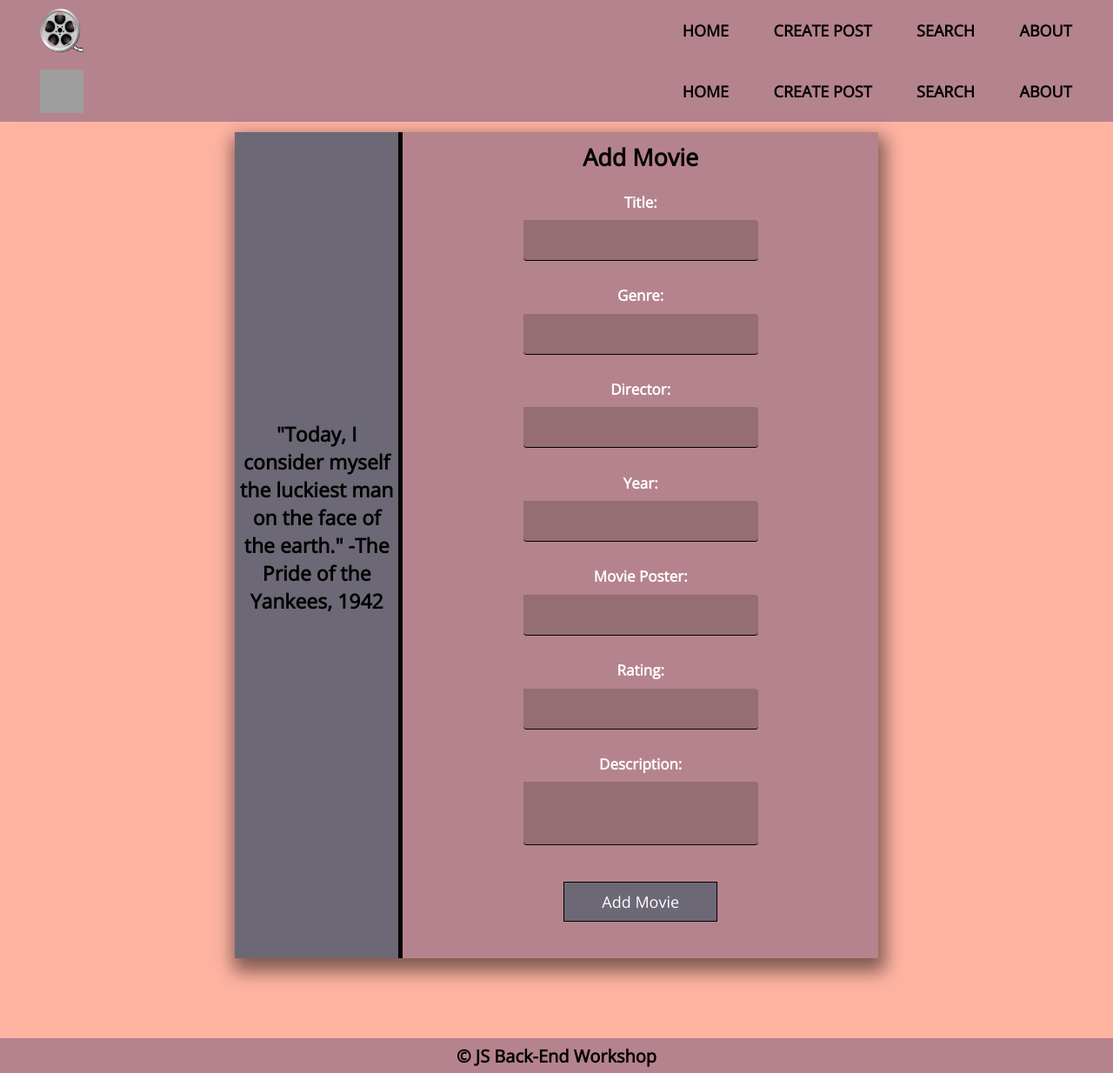
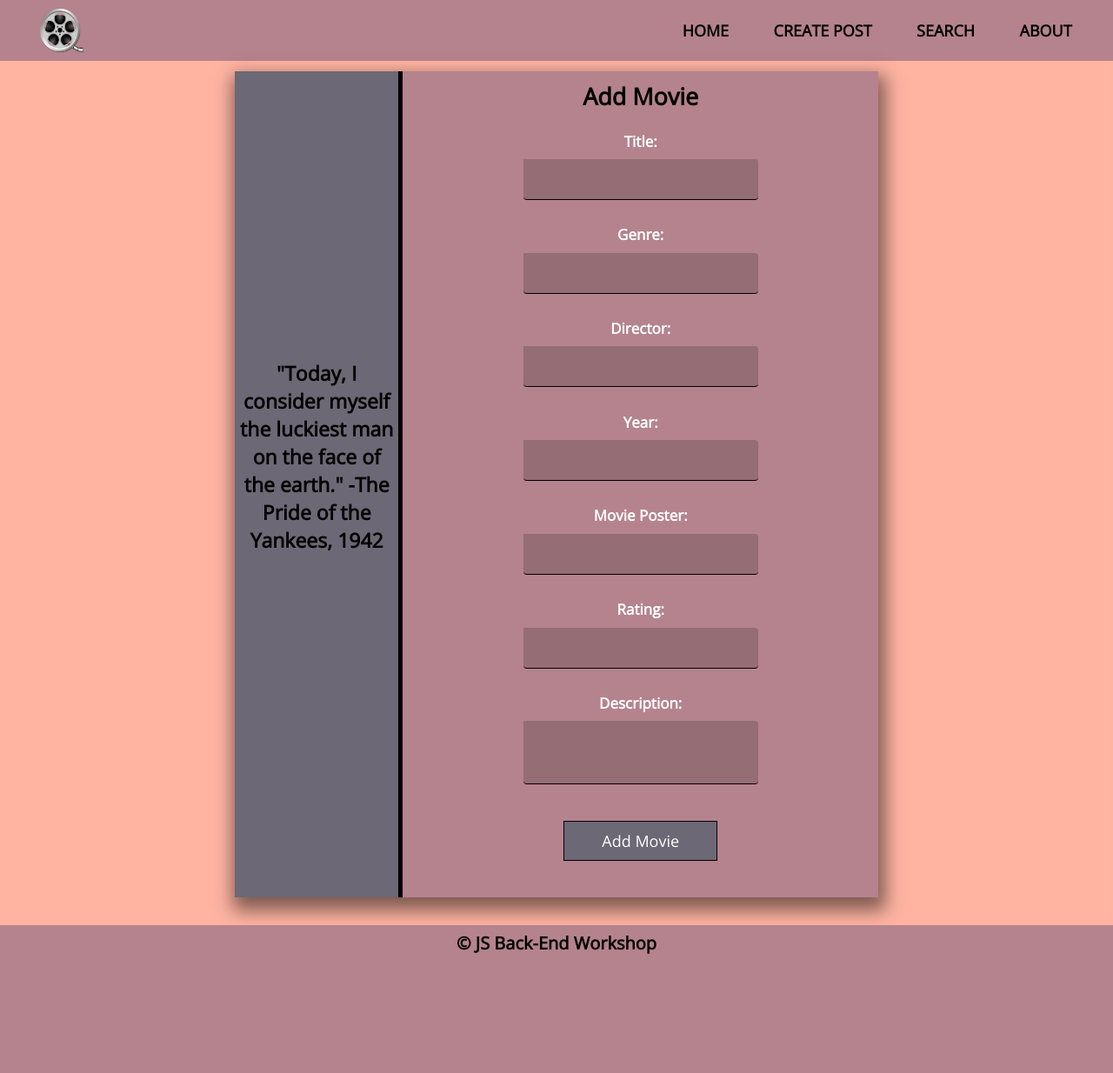
Before and after one commit to StoyanMinc/movie-magic, a Node server app: template src/views/create.hbs in a window 1280 px wide. Shown: the whole page at 87% size. After the commit the page ends 1097 px from the top, so only its background shows below. Run offline with Node 20, Linux system fonts and the light colour scheme; the template is opened without the code that fills it, so the values that code supplies are empty; some libraries are stand-ins or nearby versions; grey boxes are pictures that could not be loaded.

Commit message:
Add create page

```diff
--- a/src/controllers/homeController.js
+++ b/src/controllers/homeController.js
@@ -12,6 +12,4 @@ router.get('/404', (req, res) => {
     res.render('404');
 })
 
-
-
 module.exports = router;
--- a/src/routes.js
+++ b/src/routes.js
@@ -1,10 +1,13 @@
 const router = require('express').Router();
 
-const homeController = require('./controllers/homeController')
+const homeController = require('./controllers/homeController');
+const movieController = require('./controllers/movieController');
 
 router.use(homeController);
+router.use(movieController);
 
 router.get('*', (req, res) => {
     res.redirect('/404');
 });
+
 module.exports = router;
--- a/src/views/create.hbs
+++ b/src/views/create.hbs
@@ -1,37 +1,8 @@
-<!DOCTYPE html>
-<html lang="en">
-
-<head>
-    <meta charset="UTF-8">
-    <title>Create Page</title>
-
-    <!-- Do not forget to change the path to the css file -->
-    <link href="./static/css/style.css" type="text/css" rel="stylesheet">
-</head>
-
-<body>
-
-    <div id="box">
-
-        <nav>
-            <!-- Do not forget to change the path to the image -->
-            <img src="https://cdn.pixabay.com/photo/2013/07/13/13/36/film-161204_1280.png" alt="logo">
-
-            <ul class="menu">
-                <li><a href="/">Home</a></li>
-                <li><a href="/create">Create Post</a></li>
-                <li><a href="/search">Search</a></li>
-                <li><a href="/about">About</a></li>
-            </ul>
-
-        </nav>
-
-        <main>
-
 <section id="create-page">
     <div class="createSection">
         <div class="info">
-                        <h2>"Today, I consider myself the luckiest man on the face of the earth." -The Pride of the Yankees, 1942</h2>
+            <h2>"Today, I consider myself the luckiest man on the face of the earth." -The Pride of the Yankees, 1942
+            </h2>
         </div>
 
         <form action="#" method="" class="createForm">
@@ -73,16 +44,3 @@
 
     </div>
 </section>
-
-        </main>
-
-
-        <footer>
-            © JS Back-End Workshop
-        </footer>
-    </div>
-
-
-</body>
-
-</html>
--- a/src/views/layouts/main.hbs
+++ b/src/views/layouts/main.hbs
@@ -5,7 +5,7 @@
     <meta charset="UTF-8">
     <title>Catalog Page</title>
     <!-- Do not forget to change the path to the css file -->
-    <link href="css/style.css" type="text/css" rel="stylesheet">
+    <link href="/css/style.css" type="text/css" rel="stylesheet">
 </head>
 
 <body>
@@ -13,7 +13,7 @@
     <div id="box">
 
         <nav>
-            <img src="img/logo.webp" alt="logo">
+            <img src="/img/logo.webp" alt="logo">
 
             <ul class="menu">
                 <li><a href="/">Home</a></li>
```
Also changed, not shown: src/controllers/movieController.js (added, +7 -0 lines). Lines whose indentation alone changed are shown as unchanged.
